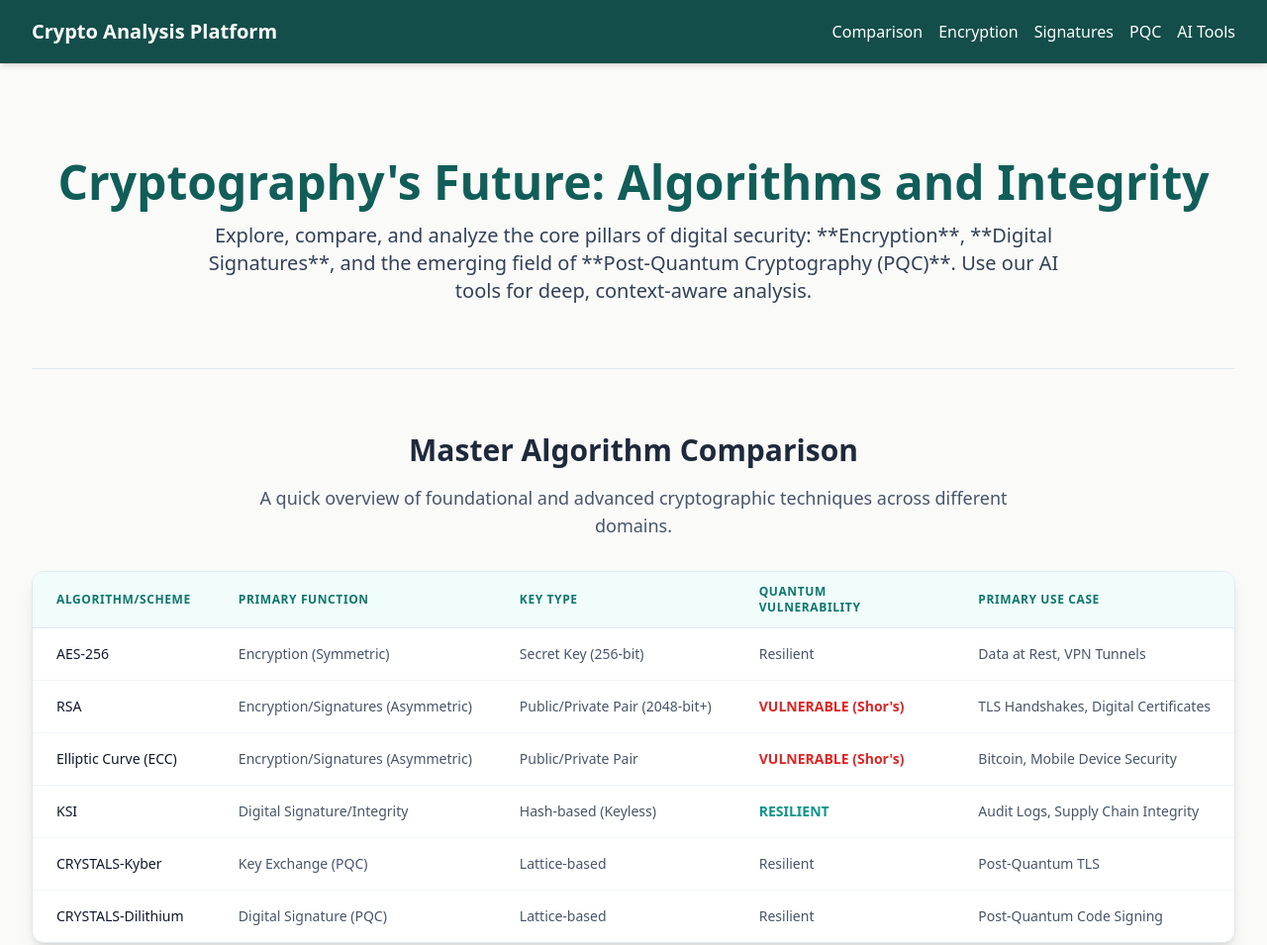
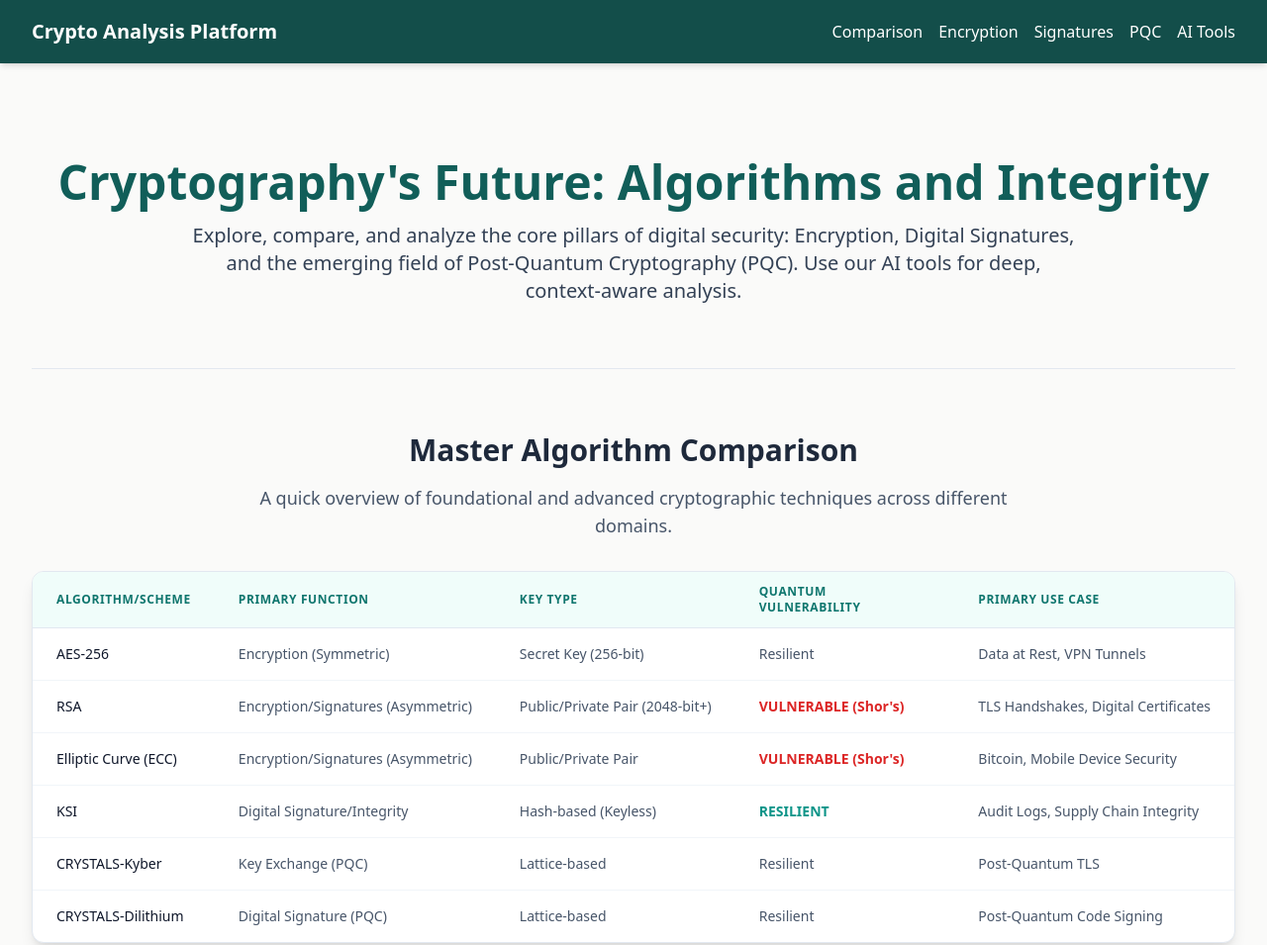
Before and after one commit to dnzengou/pqc_cryptographic_tools_analysis, a plain HTML site: page index.html in a window 1280 px wide. Shown: the top 955 px of the page at 99% size. Drawn offline with nearby package versions, Linux system fonts and the light colour scheme.

Commit message:
Update index.html

```diff
--- a/index.html
+++ b/index.html
@@ -95,7 +95,7 @@
         <section id="overview" class="my-12">
             <h1 class="text-4xl md:text-5xl font-bold text-teal-800 mb-4 text-center">Cryptography's Future: Algorithms and Integrity</h1>
             <p class="text-xl text-slate-700 max-w-4xl mx-auto text-center mb-10">
-                Explore, compare, and analyze the core pillars of digital security: **Encryption**, **Digital Signatures**, and the emerging field of **Post-Quantum Cryptography (PQC)**. Use our AI tools for deep, context-aware analysis.
+                Explore, compare, and analyze the core pillars of digital security: Encryption, Digital Signatures, and the emerging field of Post-Quantum Cryptography (PQC). Use our AI tools for deep, context-aware analysis.
             </p>
         </section>
 
```
